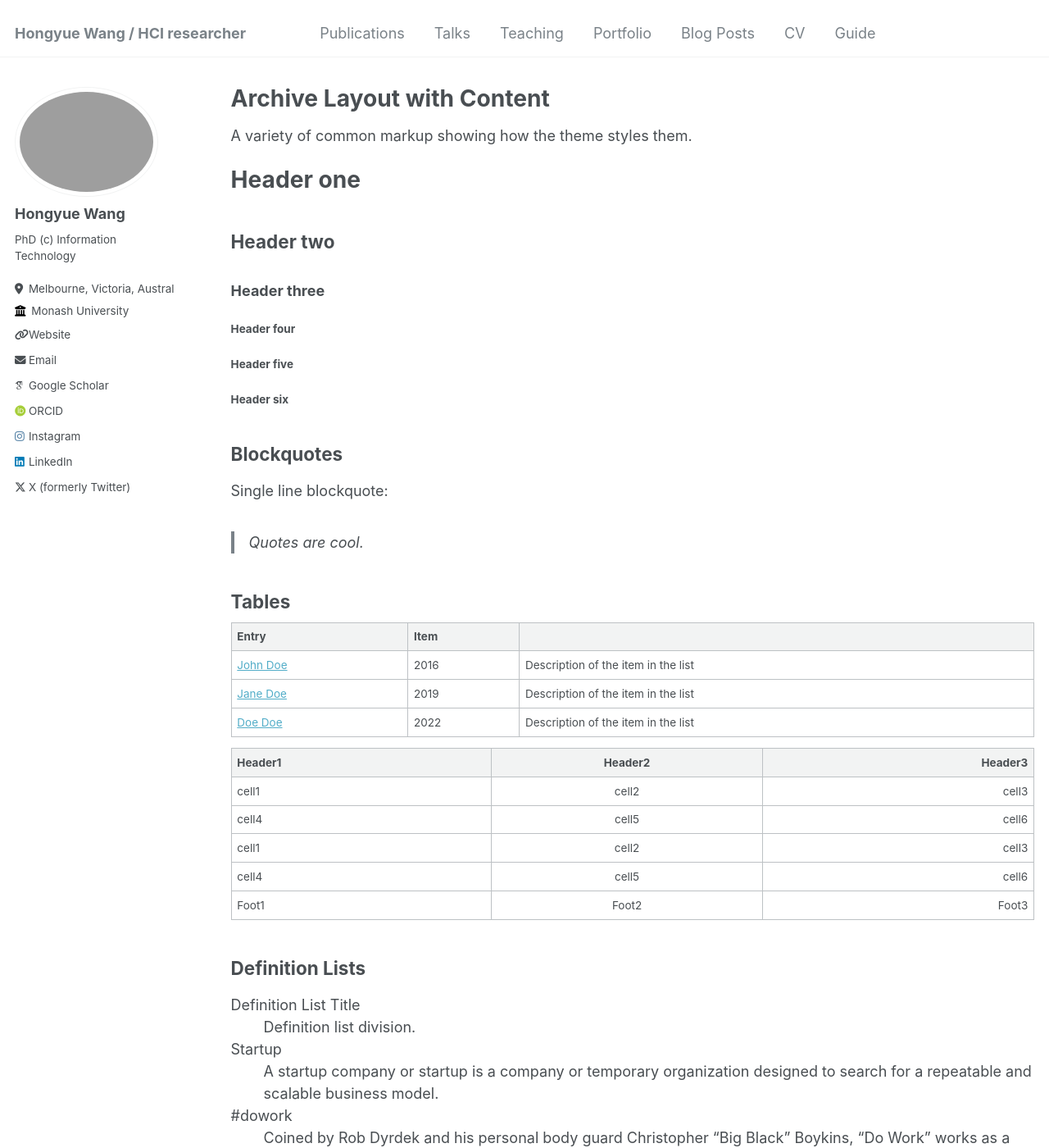
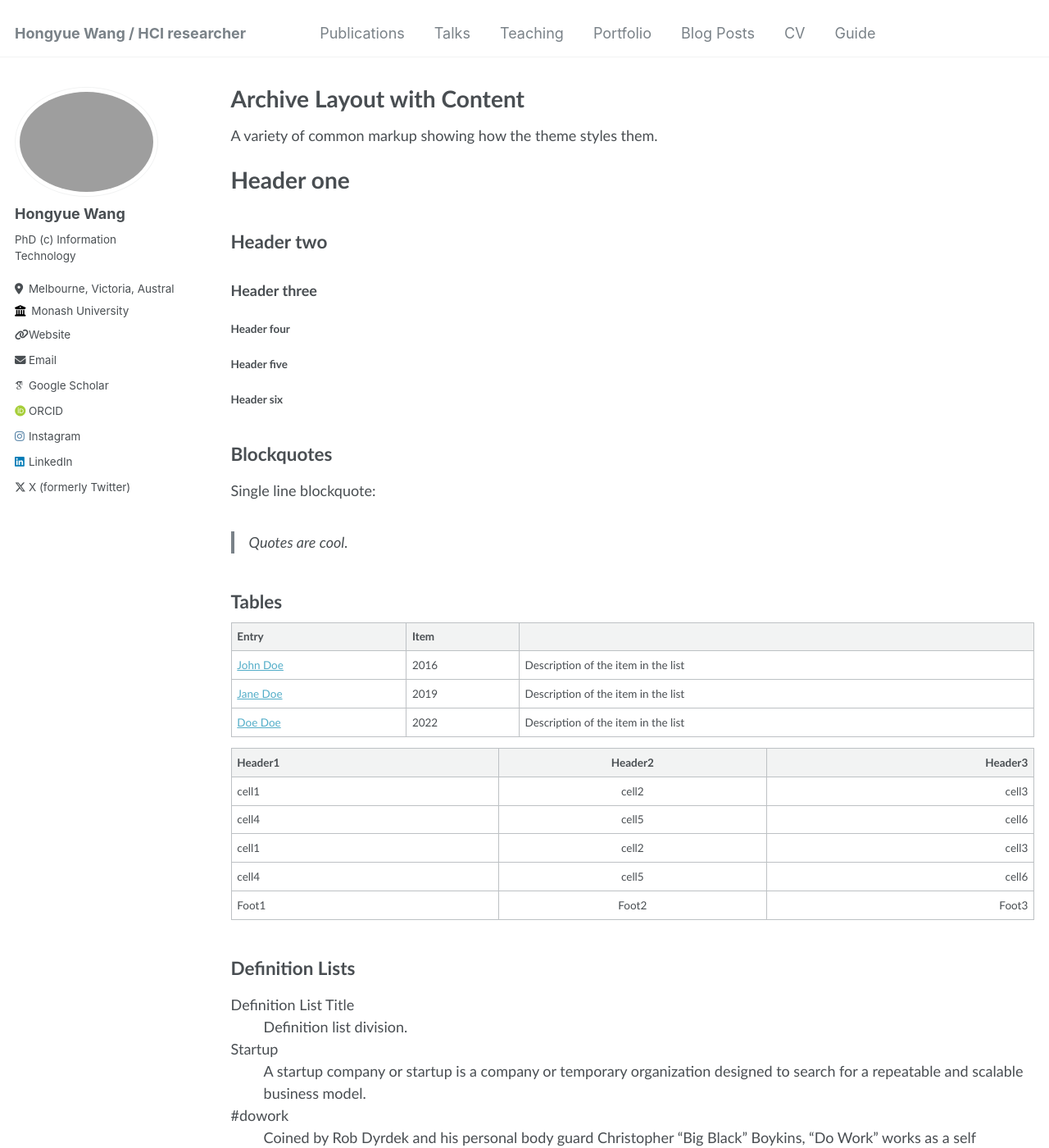
Before and after one commit to hongyue-howard-wang/hongyue-howard-wang.github.io, a Jekyll site: the page built from _pages/archive-layout-with-content.md, in a window 1280 px wide and 1400 px high. Shown: the whole window at 82% size. Built offline with Jekyll 4.4.1, drawn with Linux system fonts in a browser that asks for light colours; some web fonts are replaced.

Commit message:
Update _variables.scss

```diff
--- a/_sass/_variables.scss
+++ b/_sass/_variables.scss
@@ -28,9 +28,9 @@ $bodoni                     : "Bodoni MT", serif;
 $calisto                    : "Calisto MT", serif;
 $garamond                   : Garamond, serif;
 
-$global-font-family         : $sans-serif;
-$header-font-family         : $sans-serif;
-$caption-font-family        : $serif;
+$global-font-family         : 'Trebuchet MS', sans-serif;
+$header-font-family         : 'Trebuchet MS', sans-serif;
+$caption-font-family        : 'Trebuchet MS', serif;
 
 /* type scale */
 $type-size-1                : 2.441em;  // ~39.056px
```
